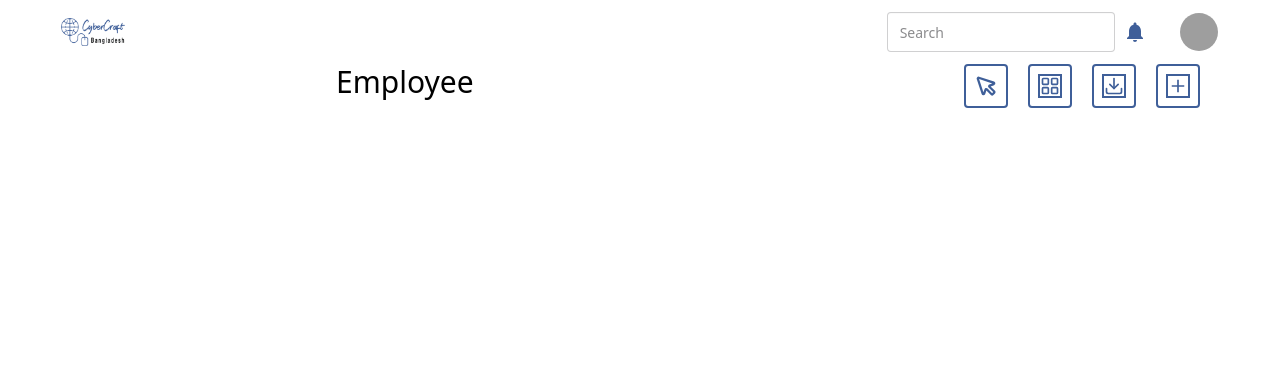
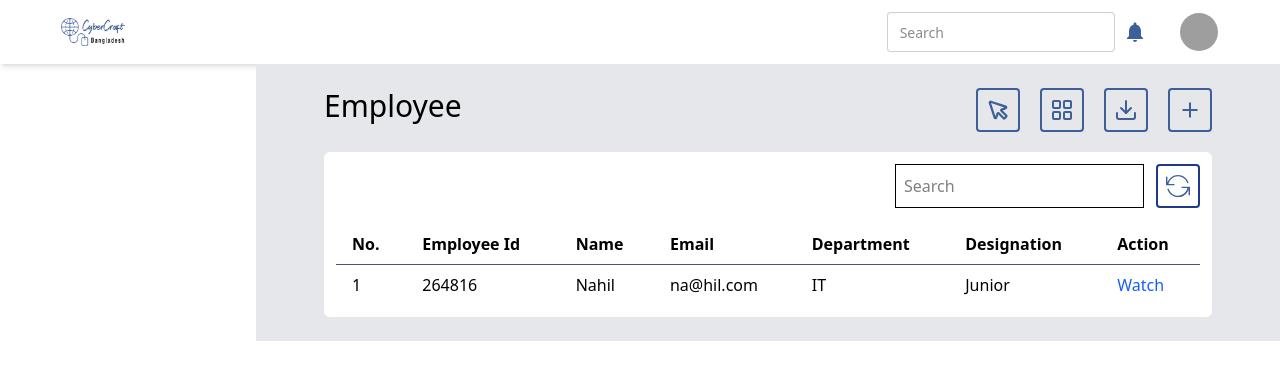
Before and after one commit to Apur0y/contact-us, a React (Vite) app in the folder contact-us-client/: page /admin in a window 1280 px wide. Shown: the top 380 px of the page. Built offline with nearby package versions, Linux system fonts and the light colour scheme; grey boxes are pictures that could not be loaded.

Commit message:
Set up the table and align it properly

```diff
--- a/contact-us-client/src/pages/Admin/Admin.jsx
+++ b/contact-us-client/src/pages/Admin/Admin.jsx
@@ -3,27 +3,71 @@ import Navbar from "./Navbar/Navbar";
 import { PiCursorBold } from "react-icons/pi";
 import { LuDownload, LuLayoutGrid } from "react-icons/lu";
 import { IoMdAdd } from "react-icons/io";
+import { TfiReload } from "react-icons/tfi";
 
 const Admin = () => {
   return (
-    <div className="bg-white">
-      <Navbar></Navbar>
+    <div className="bg-white min-h-screen">
+      <Navbar />
       <div className="flex justify-between">
         <div className="w-64"></div>
-        <div className="flex-1 mx-20 flex justify-between text-black ">
+        <div className="flex-1 bg-gray-200 p-6 ">
+          <div className="flex justify-between text-black mx-11">
             <h1 className="text-3xl">Employee</h1>
-          <div className="flex gap-5 text-[#3F5F99] ">
+            <div className="flex gap-5 text-[#3F5F99]">
               <div className="border-2 rounded-sm p-2">
                 <PiCursorBold className="size-6" />
               </div>
               <div className="border-2 rounded-sm p-2">
-              <LuLayoutGrid className="size-6 border-2" />
+                <LuLayoutGrid className="size-6" />
               </div>
               <div className="border-2 rounded-sm p-2">
-              <LuDownload className="size-6 border-2" />
+                <LuDownload className="size-6" />
               </div>
               <div className="border-2 rounded-sm p-2">
-              <IoMdAdd className="size-6 border-2" />
+                <IoMdAdd className="size-6" />
+              </div>
+            </div>
+          </div>
+          <div className="text-black mt-5 mx-11  p-3 bg-white rounded-md">
+            <div className="flex justify-between items-center mb-4">
+              <div></div>
+              <div className="flex gap-3">
+                <input
+                  type="text"
+                  placeholder="Search"
+                  className="border px-2 py-1 w-24 md:w-auto"
+                />
+                <div className="border-2 border-blue-900 rounded-sm p-2">
+                  <TfiReload className="my-auto text-[#3F5F99] size-6" />
+                </div>
+              </div>
+            </div>
+            <div className="overflow-x-auto">
+              <table className="table-auto w-full border-collapse ">
+                <thead className="border-b border-gray-600">
+                  <tr className="text-left">
+                    <th className=" px-4 py-2">No.</th>
+                    <th className=" px-4 py-2">Employee Id</th>
+                    <th className=" px-4 py-2">Name</th>
+                    <th className=" px-4 py-2">Email</th>
+                    <th className=" px-4 py-2">Department</th>
+                    <th className=" px-4 py-2">Designation</th>
+                    <th className=" px-4 py-2">Action</th>
+                  </tr>
+                </thead>
+                <tbody>
+                  <tr className="hover:bg-gray-100">
+                    <td className=" px-4 py-2">1</td>
+                    <td className=" px-4 py-2">264816</td>
+                    <td className=" px-4 py-2">Nahil</td>
+                    <td className=" px-4 py-2">na@hil.com</td>
+                    <td className=" px-4 py-2">IT</td>
+                    <td className=" px-4 py-2">Junior</td>
+                    <td className=" px-4 py-2 text-blue-600 cursor-pointer">Watch</td>
+                  </tr>
+                </tbody>
+              </table>
             </div>
           </div>
         </div>
--- a/contact-us-client/src/pages/Admin/Navbar/Navbar.jsx
+++ b/contact-us-client/src/pages/Admin/Navbar/Navbar.jsx
@@ -3,7 +3,7 @@ import { MdNotifications } from "react-icons/md";
 
 const Navbar = () => {
   return (
-    <div className=" ">
+    <div className=" shadow-md">
       <div className="navbar w-11/12 mx-auto ">
         <div className="flex-1">
           <img src="/mainicon.png" className="w-16" alt="" />
```
Lines whose indentation alone changed are shown as unchanged.
